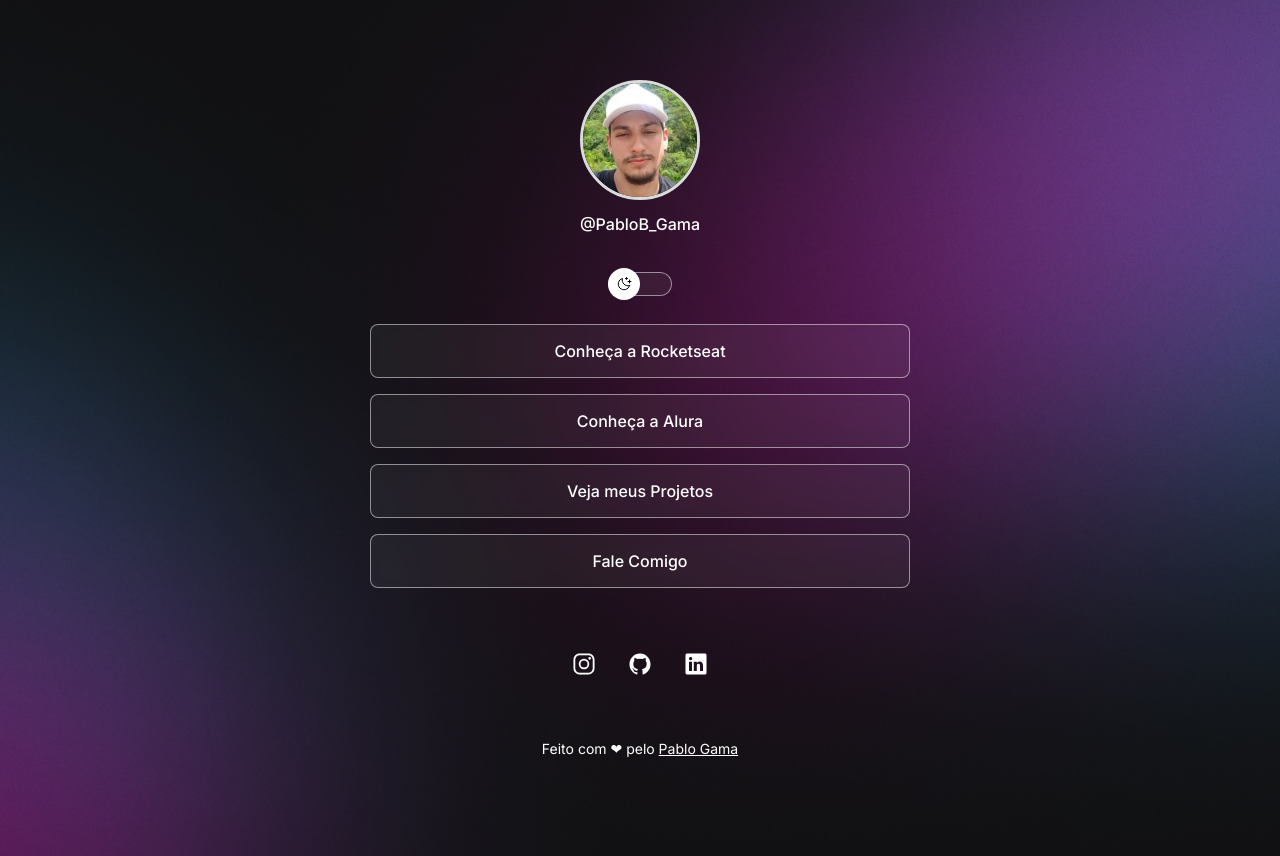
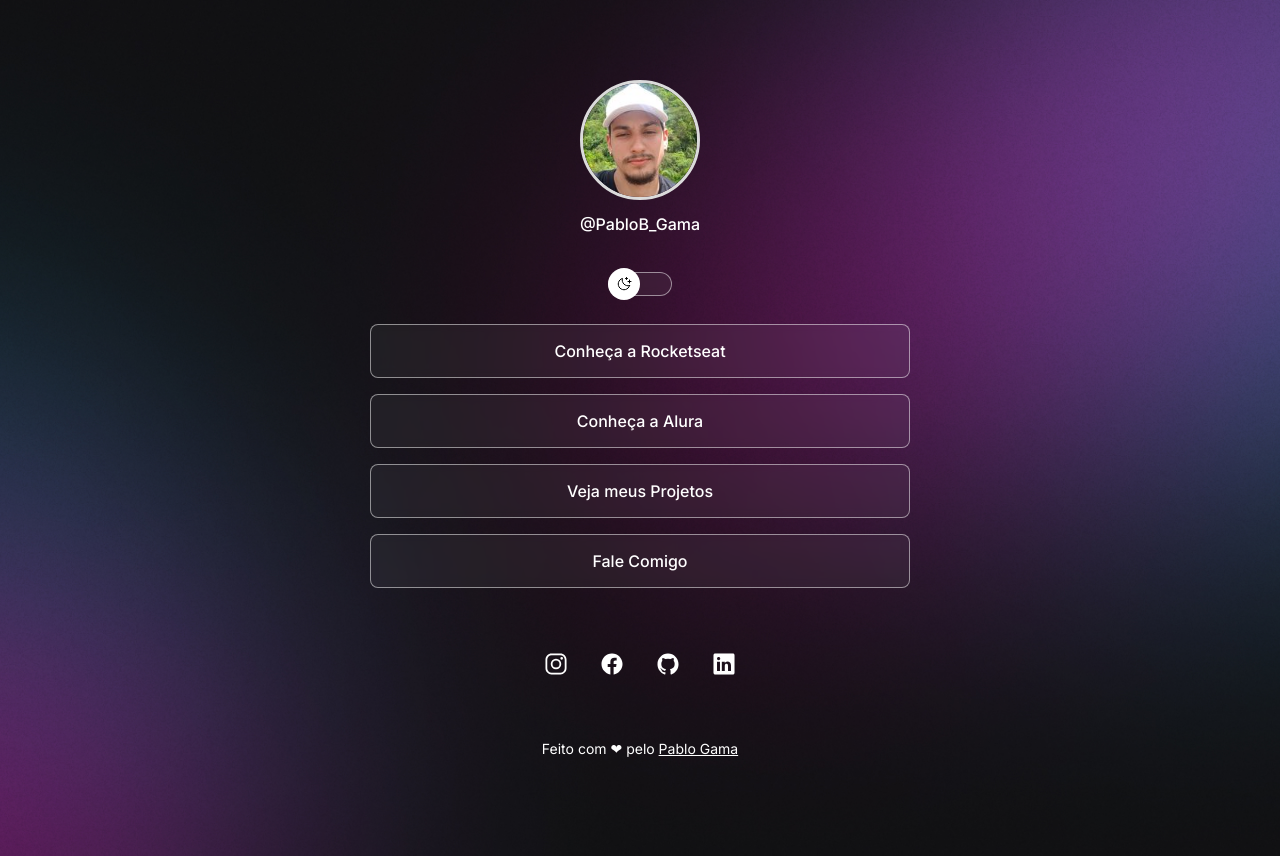
Before and after one commit to PabloBGama/OPrimeiro, a plain HTML site: page index.html in a window 1280 px wide. Drawn offline with nearby package versions, Linux system fonts and the light colour scheme.

Commit message:
add_facelink

```diff
--- a/index.html
+++ b/index.html
@@ -54,6 +54,8 @@
 
         <a href="https://instagram.com/pablob_gama" target="_blank"><ion-icon name="logo-instagram"></ion-icon></a>
 
+        <a href="https://www.facebook.com/pablo.benattigama/?locale=pt_BR" target="_blank"><ion-icon name="logo-FACEBOOK"></ion-icon></a>
+
         <a href="https://github.com/PabloBGama" target="_blank"><ion-icon name="logo-github"></ion-icon></a>
 
         <a href="https://www.linkedin.com/in/pablo-gama-12208a243/" target="_blank"><ion-icon name="logo-linkedin"></ion-icon></a>
```
